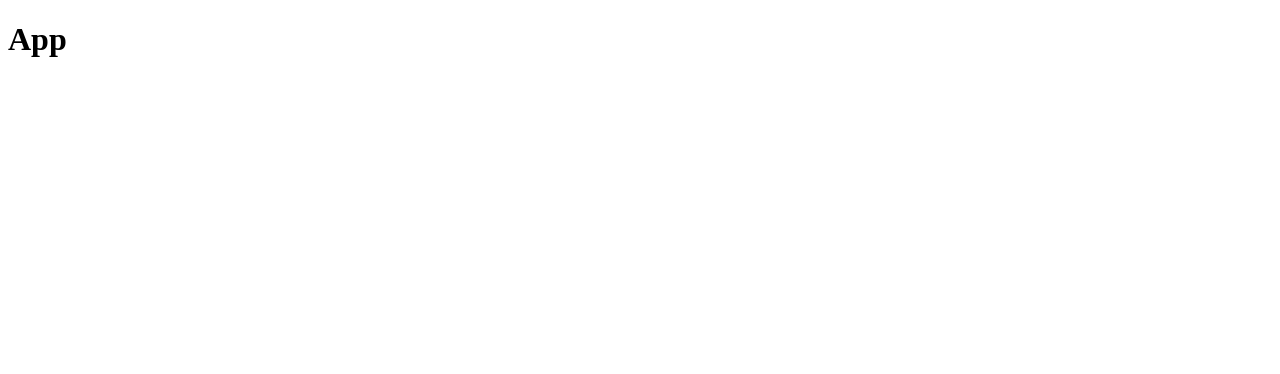
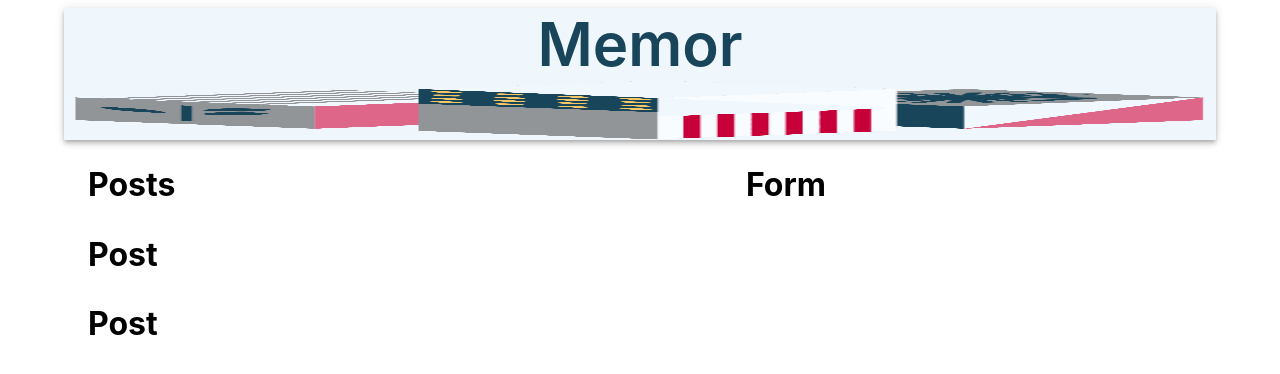
Before and after one commit to valkyrie-max/memorMERN, a React (Create React App) app in the folder client/: page / in a window 1280 px wide. Shown: the top 374 px of the page. Built offline with nearby package versions, Linux system fonts and the light colour scheme.

Commit message:
basic folder structer for the project; basic theming

```diff
--- a/client/package.json
+++ b/client/package.json
@@ -3,6 +3,9 @@
   "version": "0.1.0",
   "private": true,
   "dependencies": {
+    "@emotion/react": "^11.10.0",
+    "@emotion/styled": "^11.10.0",
+    "@mui/material": "^5.9.3",
     "@testing-library/jest-dom": "^5.16.4",
     "@testing-library/react": "^13.3.0",
     "@testing-library/user-event": "^13.5.0",
--- a/client/src/App.js
+++ b/client/src/App.js
@@ -1,11 +1,70 @@
 import React from 'react';
+import { ThemeProvider, createTheme } from '@mui/material/styles';
+import { Container, AppBar, Typography, Grow, Grid } from '@mui/material';
+
+import Posts from './components/Posts/Posts';
+import Form from './components/Form/Form';
+
+import memories from './images/memor-logo-transparent.png'
+
+const theme = createTheme({
+   typography: {
+      fontFamily: [
+         '-apple-system',
+         'BlinkMacSystemFont',
+         '"Segoe UI"',
+         'Roboto',
+         '"Helvetica Neue"',
+         'Arial',
+         'sans-serif',
+         '"Apple Color Emoji"',
+         '"Segoe UI Emoji"',
+         '"Segoe UI Symbol"',
+      ].join(','),
+   },
+   palette: {
+      primary: {
+         light: '#ffffff',
+         main: '#f0f7fc',
+         dark: '#bdc4c9',
+         contrastText: '#000',
+      },
+      secondary: {
+         light: '#487087',
+         main: '#18455a',
+         dark: '#001e31',
+         contrastText: '#fff',
+      }
+   }
+});
 
 const App = () => {
- return (
-  <div>
-   <h1>App</h1>
-  </div>
- )
+   return (
+      <ThemeProvider theme={theme}>
+         <Container maxWidth="lg">
+            <AppBar position="static" color="primary">
+               <Typography variant="h2" fontWeight={600} color="secondary" align="center">Memor</Typography>
+               <img src={memories} alt="memor" height="60" />
+            </AppBar>
+
+
+            <Typography>
+               <Grow in >
+                  <Container>
+                     <Grid container justify="space-between" alignItems="stretch" spacing={3}>
+                        <Grid item xs={12} sm={7}>
+                           <Posts />
+                        </Grid>
+                        <Grid item xs={12} sm={4}>
+                           <Form />
+                        </Grid>
+                     </Grid>
+                  </Container>
+               </Grow>
+            </Typography>
+         </Container>
+      </ThemeProvider>
+   )
 }
 
 export default App;
--- /dev/null
+++ b/client/src/components/Form/Form.js
@@ -0,0 +1,9 @@
+import React from 'react';
+
+const Form = () => {
+   return(
+      <h1>Form</h1>
+   )
+}
+
+export default Form;
--- /dev/null
+++ b/client/src/components/Posts/Post/Post.js
@@ -0,0 +1,9 @@
+import React from 'react';
+
+const Post = () => {
+   return(
+      <h1>Post</h1>
+   )
+}
+
+export default Post;
--- /dev/null
+++ b/client/src/components/Posts/Posts.js
@@ -0,0 +1,17 @@
+import React from 'react';
+
+import Post from './Post/Post';
+
+
+const Posts = () => {
+   return(
+      <>
+         <h1>Posts</h1>
+
+         <Post/>
+         <Post/>
+      </>
+   )
+}
+
+export default Posts;
--- a/client/src/index.js
+++ b/client/src/index.js
@@ -1,6 +1,10 @@
 import React from 'react';
-import ReactDOM from 'react-dom';
-
+import { createRoot } from 'react-dom/client';
+// import ReactDOM from 'react-dom';
 import App from './App';
 
-ReactDOM.render(<App />, document.getElementById('root'));
+// ReactDOM.render(<App />, document.getElementById('root'));
+
+const container = document.getElementById('root');
+const root = createRoot(container); // createRoot(container!) if you use TypeScript
+root.render(<App tab="home" />);
```
Also changed, not shown: client/src/components/Form/styles.js (added), client/src/components/Posts/Post/styles.js (added), client/src/components/Posts/styles.js (added), client/src/images/memor-logo-transparent.png (added), 1 other file (tests, documents, lock files or other folders).
